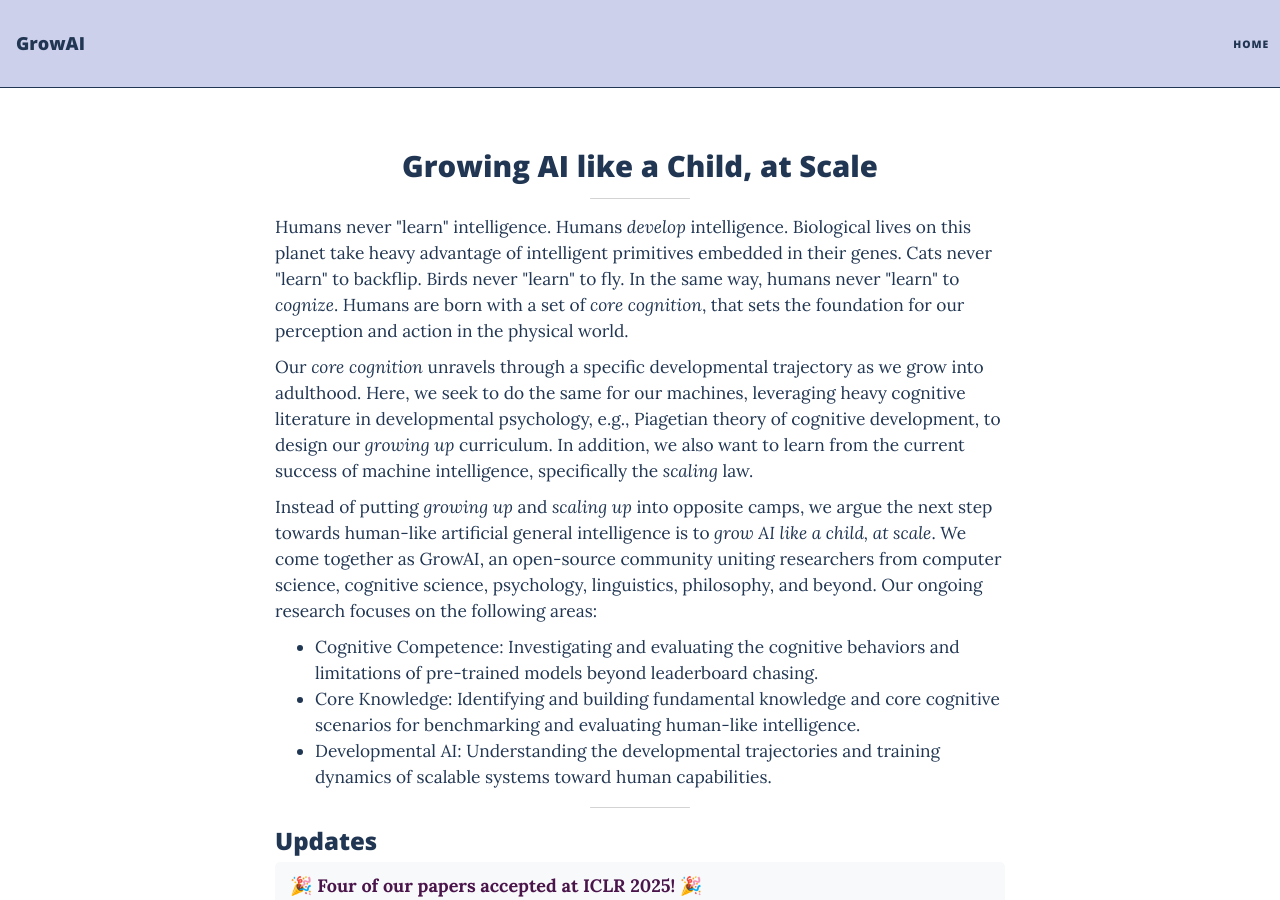
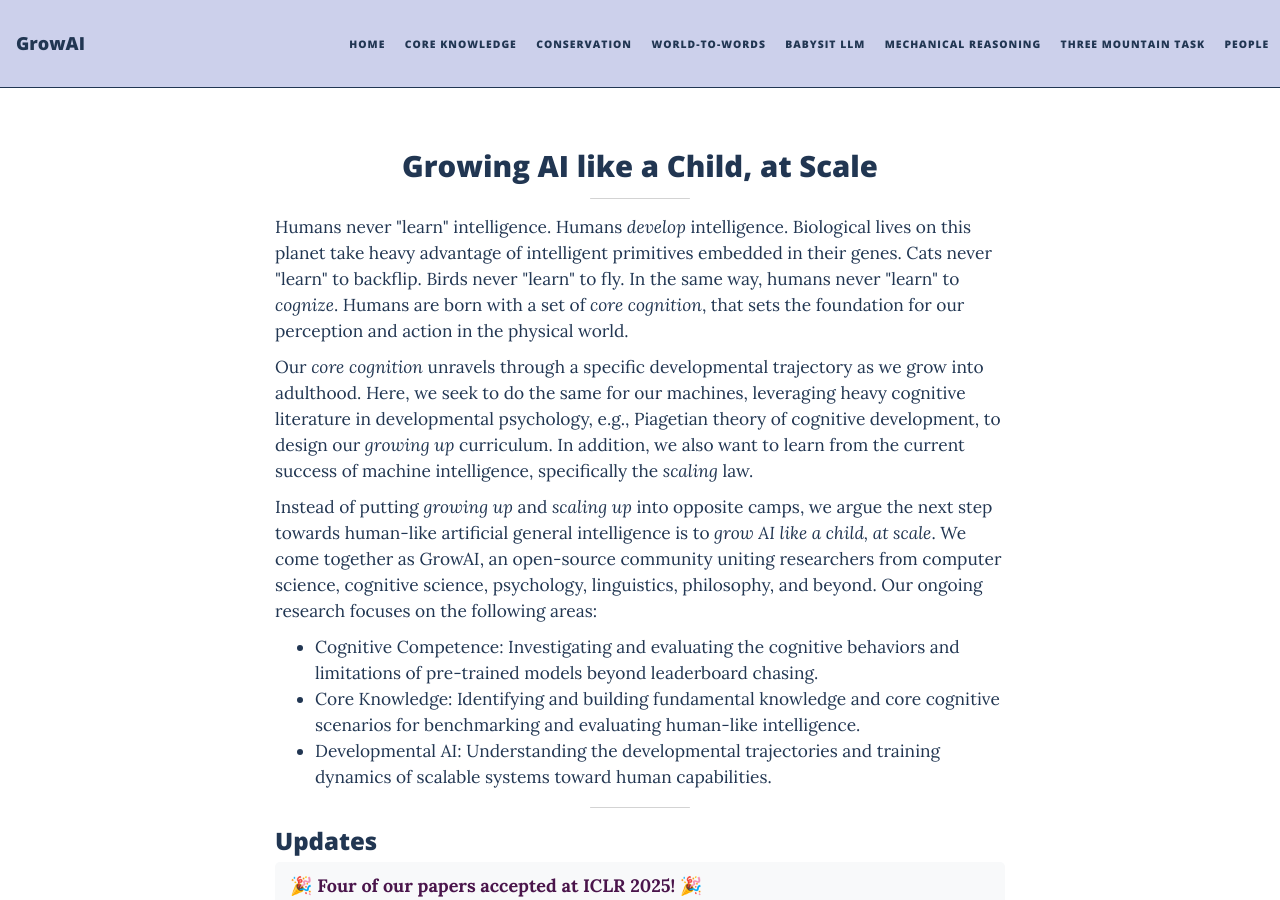
Before and after one commit to growing-ai-like-a-child/growing-ai-like-a-child.github.io, a Jekyll site: the page built from index.html, in a window 1280 px wide and 900 px high. Built offline with Jekyll 4.4.1, drawn with Linux system fonts in a browser that asks for light colours; nearby versions of some CDN libraries; the list of posts is cut into pages by our own code; part of the change alters nothing that is shown.

Commit message:
what is the status now

```diff
--- a/_config.yml
+++ b/_config.yml
@@ -15,13 +15,13 @@ author: GrowAI
 
 navbar-links:
   Home: "/"
-  # Core Knowledge: "/pages/Core"
-  # Conservation: "/pages/Conservation"
-  # World-to-Words: "/pages/OctoBERT"
-  # BabySit LLM: "/pages/BabySit"
-  # Mechanical Reasoning: "/pages/MechReasoning"
-  # Three Mountain Task: "/pages/Three Mountain Task"
-  # People: "/pages/People"
+  Core Knowledge: "/pages/Core"
+  Conservation: "/pages/Conservation"
+  World-to-Words: "/pages/OctoBERT"
+  BabySit LLM: "/pages/BabySit"
+  Mechanical Reasoning: "/pages/MechReasoning"
+  Three Mountain Task: "/pages/Three Mountain Task"
+  People: "/pages/People"
 
 
 # Image to show in the navigation bar - works best with a square image
```
